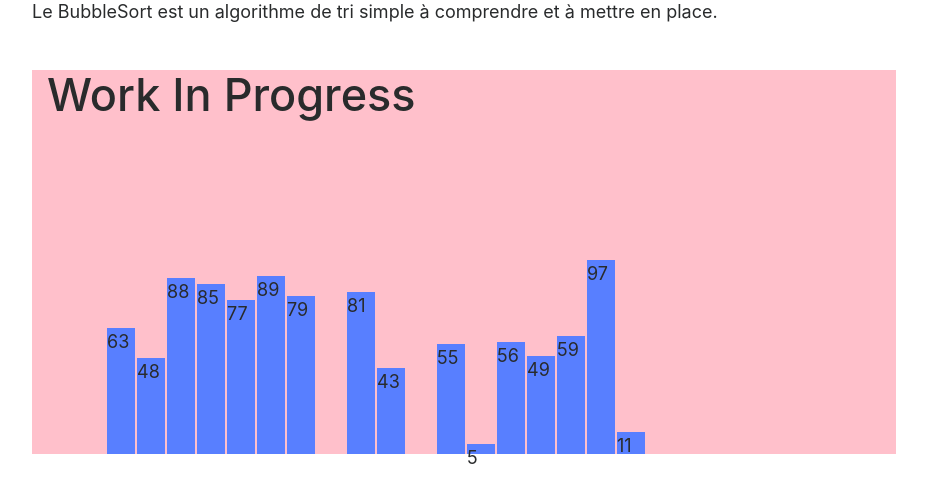
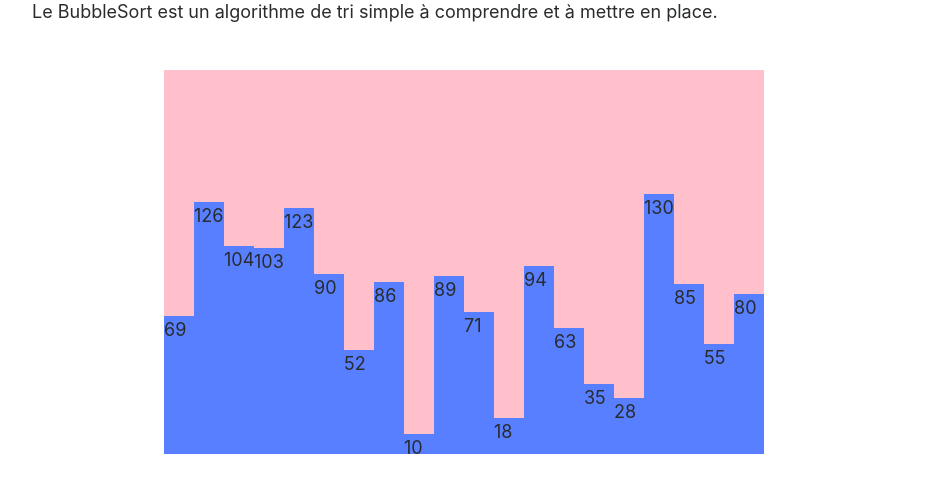
Before and after one commit to AktasC/Dynamic-Next-Portfolio, a Next.js app: page /posts/bubblesort in a window 1280 px wide. Shown: the part 357-861 px from the top of the page, without its empty margins (176-1103 px from the left). Built offline with nearby package versions, Linux system fonts and the light colour scheme.

Commit message:
Fixed Fizz, Updated Bubbles

```diff
--- a/components/Bubble.js
+++ b/components/Bubble.js
@@ -1,33 +1,39 @@
-import $ from "jquery";
-import { Container } from "react-bootstrap";
+import React from "react";
 
 function Bubble() {
+  const childs = generateBubbles();
   return (
-    <Container id="bubble" className="bubbleC">
-      <h1>Work In Progress</h1>
-    </Container>
+    <div id="bubble" className="bubbleC">
+      {childs}
+    </div>
   );
-}
-
-if (process.browser) {
-  $(document).ready(function () {
-    generateBubbles();
-  });
 }
 
 // Still in a W.I.P state
 function generateBubbles() {
+  const reactChild = [];
   for (let i = 0; i < 20; i += 1) {
-    let value = Math.floor(Math.random() * 100);
+
+    // To get a good random number : Math.floor(Math.random() * (maximum - minimum + 1)) + minimum;
+    let value = Math.floor(Math.random() * (150 - 2 + 1)) + 2;
+
     // Adding a new column/bubble in the page's container
-    $("#bubble").append("<div class='bubble bubble-" + value + "'></div>");
-    // Setting each of these elements to have a size according to their value
-    $(".bubble-" + value)
-      .css("height", value * 2 + "px")
-      .css("transform", "translateX(" + i * 30 + "px)")
-      .html(value);
-    console.log("Transform:" + i * 30);
+    reactChild.push(
+      <div key={i} className={`bubble bubble-${i}`}>
+        {value}
+        <style jsx="true" global="false">
+          {`
+            .bubble-${i} {
+              height: ${value * 2}px;
+              width: 30px;
+              transform: translateX(${i * 30}px);
+            }
+          `}
+        </style>
+      </div>
+    );
   }
+  return reactChild;
 }
 
 export default Bubble;
```
Also changed, not shown: pages/posts/fizzbuzz.js (+4 -4 lines).
